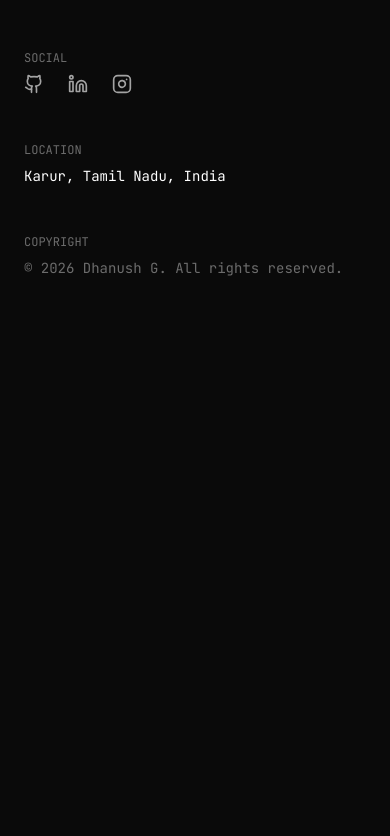
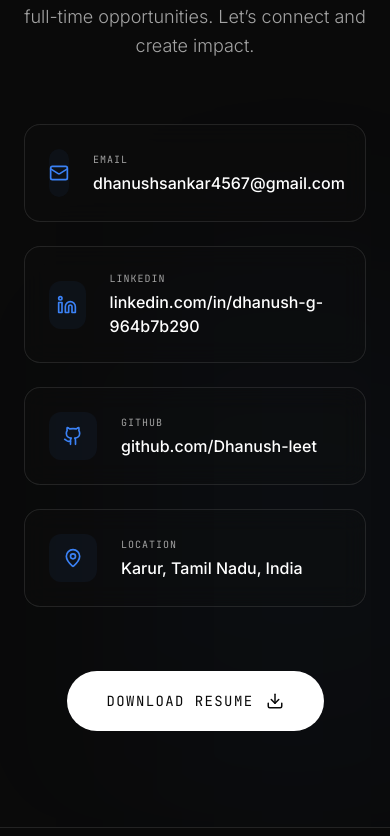
Before and after one commit to Dhanush-leet/Dhanush_Portfolio, a React (Vite) app: page / in a window 390 px wide. Shown: the part 8348-9184 px from the top of the page. Before the commit the page ends 8674 px from the top, so only its background shows below. Built offline with nearby package versions, Linux system fonts and the light colour scheme.

Commit message:
Updated portfolio resume download and added UI enhancements (Connect, ScrollToHash, Layout)

```diff
--- /dev/null
+++ b/components/Connect.tsx
@@ -0,0 +1,110 @@
+import React from 'react';
+import { motion } from 'framer-motion';
+import { MessageSquare, Mail, Linkedin, Github, MapPin, Download } from 'lucide-react';
+
+const Connect: React.FC = () => {
+    const contactInfo = [
+        {
+            icon: <Mail size={20} />,
+            label: "Email",
+            value: "dhanushsankar4567@gmail.com",
+            href: "mailto:dhanushsankar4567@gmail.com"
+        },
+        {
+            icon: <Linkedin size={20} />,
+            label: "LinkedIn",
+            value: "linkedin.com/in/dhanush-g-964b7b290",
+            href: "https://www.linkedin.com/in/dhanush-g-964b7b290/"
+        },
+        {
+            icon: <Github size={20} />,
+            label: "GitHub",
+            value: "github.com/Dhanush-leet",
+            href: "https://github.com/Dhanush-leet"
+        },
+        {
+            icon: <MapPin size={20} />,
+            label: "Location",
+            value: "Karur, Tamil Nadu, India",
+            href: "#"
+        }
+    ];
+
+    return (
+        <section id="connect" className="min-h-screen flex items-center px-6 lg:px-20 py-24 bg-background relative overflow-hidden">
+            {/* Background Decoration */}
+            <div className="absolute right-0 bottom-0 w-1/2 h-1/2 bg-accent/5 blur-[120px] rounded-full pointer-events-none" />
+            <div className="absolute left-0 top-0 w-1/4 h-full border-r border-border/5 pointer-events-none hidden lg:block" />
+
+            <div className="max-w-4xl mx-auto w-full relative z-10 text-center">
+                <motion.div
+                    initial={{ opacity: 0, y: 20 }}
+                    whileInView={{ opacity: 1, y: 0 }}
+                    viewport={{ once: true }}
+                    transition={{ duration: 0.8, ease: [0.16, 1, 0.3, 1] }}
+                >
+                    <span className="font-mono text-xs uppercase tracking-widest text-accent mb-6 block">
+                        // Get in Touch
+                    </span>
+
+                    <h2 className="text-4xl lg:text-5xl font-medium tracking-tight text-primary mb-8">
+                        Let’s Build Something <span className="text-accent italic">Meaningful.</span>
+                    </h2>
+
+                    <p className="text-secondary text-lg lg:text-xl font-light leading-relaxed mb-16 max-w-2xl mx-auto">
+                        Open to internships, collaborations, and full-time opportunities.
+                        <br className="hidden md:block" /> Let’s connect and create impact.
+                    </p>
+
+                    <div className="grid grid-cols-1 md:grid-cols-2 gap-6 mb-16">
+                        {contactInfo.map((item, idx) => (
+                            <motion.a
+                                key={item.label}
+                                href={item.href}
+                                target={item.href.startsWith('http') ? "_blank" : undefined}
+                                rel={item.href.startsWith('http') ? "noopener noreferrer" : undefined}
+                                initial={{ opacity: 0, y: 20 }}
+                                whileInView={{ opacity: 1, y: 0 }}
+                                viewport={{ once: true }}
+                                transition={{ duration: 0.5, delay: idx * 0.1 }}
+                                className="group flex items-center gap-6 p-6 bg-surface/30 backdrop-blur-md rounded-2xl border border-border/10 hover:border-accent/30 transition-all duration-300"
+                            >
+                                <div className="w-12 h-12 flex items-center justify-center rounded-xl bg-accent/5 text-accent group-hover:bg-accent group-hover:text-background transition-colors duration-300">
+                                    {item.icon}
+                                </div>
+                                <div className="text-left">
+                                    <span className="font-mono text-[10px] uppercase tracking-widest text-secondary block mb-1">
+                                        {item.label}
+                                    </span>
+                                    <span className="text-primary font-medium group-hover:text-accent transition-colors duration-300">
+                                        {item.value}
+                                    </span>
+                                </div>
+                            </motion.a>
+                        ))}
+                    </div>
+
+                    <motion.div
+                        initial={{ opacity: 0, scale: 0.9 }}
+                        whileInView={{ opacity: 1, scale: 1 }}
+                        viewport={{ once: true }}
+                        transition={{ duration: 0.5, delay: 0.4 }}
+                    >
+                        <a
+                            href="https://drive.google.com/uc?export=download&id=1LjVTsgCK_idVaj3O9WdnBsI4oouVJ4U6"
+                            target="_blank"
+                            rel="noopener noreferrer"
+                            download="Dhanush_G_Resume.pdf"
+                            className="inline-flex items-center gap-3 px-10 py-5 bg-primary text-background font-mono text-sm uppercase tracking-widest hover:bg-accent transition-colors duration-300 rounded-full group"
+                        >
+                            Download Resume
+                            <Download size={18} className="group-hover:translate-y-1 transition-transform" />
+                        </a>
+                    </motion.div>
+                </motion.div>
+            </div>
+        </section>
+    );
+};
+
+export default Connect;
--- a/components/Navigation.tsx
+++ b/components/Navigation.tsx
@@ -1,13 +1,13 @@
 import React, { useState, useEffect } from 'react';
 import { motion, AnimatePresence } from 'framer-motion';
 import { Menu, X } from 'lucide-react';
-import { Link, useLocation } from 'react-router-dom';
+import { Link } from 'react-router-dom';
+import { HashLink } from 'react-router-hash-link';
 import ThemeToggle from './ThemeToggle';
 
 const Navigation: React.FC = () => {
   const [isOpen, setIsOpen] = useState(false);
   const [scrolled, setScrolled] = useState(false);
-  const location = useLocation();
 
   useEffect(() => {
     const handleScroll = () => {
@@ -19,10 +19,11 @@ const Navigation: React.FC = () => {
 
   const navLinks = [
     { name: 'Home', href: '/' },
-    { name: 'Projects', href: '/projects' },
     { name: 'Academics', href: '/#academics' },
     { name: 'Philosophy', href: '/#philosophy' },
+    { name: 'Projects', href: '/#projects' },
     { name: 'Stack', href: '/#stack' },
+    { name: 'Connect', href: '/#connect' },
   ];
 
   return (
@@ -36,7 +37,6 @@ const Navigation: React.FC = () => {
       >
         <Link
           to="/"
-          onClick={() => window.scrollTo(0, 0)}
           className="font-mono text-xl tracking-tighter hover:opacity-70 transition-opacity text-primary"
         >
           DHANUSH_G
@@ -45,41 +45,28 @@ const Navigation: React.FC = () => {
         {/* Desktop Nav */}
         <div className="hidden md:flex items-center gap-8">
           {navLinks.map((link) => (
-            link.href.startsWith('/#') && location.pathname !== '/' ? (
-              <a
+            link.href.includes('#') ? (
+              <HashLink
                 key={link.name}
-                href={link.href}
-                className="text-xs font-mono uppercase tracking-widest text-secondary hover:text-primary transition-colors"
+                smooth
+                to={link.href}
+                className={`text-xs font-mono uppercase tracking-widest transition-colors ${link.name === 'Connect'
+                  ? 'px-4 py-2 border border-border/20 hover:bg-primary hover:text-background text-primary'
+                  : 'text-secondary hover:text-primary'
+                  }`}
               >
                 {link.name}
-              </a>
-            ) : link.href.startsWith('/#') ? (
-              <a
-                key={link.name}
-                href={link.href.substring(1)}
-                className="text-xs font-mono uppercase tracking-widest text-secondary hover:text-primary transition-colors"
-              >
-                {link.name}
-              </a>
+              </HashLink>
             ) : (
               <Link
                 key={link.name}
                 to={link.href}
-                onClick={() => {
-                  if (link.name === 'Home') window.scrollTo(0, 0);
-                }}
                 className="text-xs font-mono uppercase tracking-widest text-secondary hover:text-primary transition-colors"
               >
                 {link.name}
               </Link>
             )
           ))}
-          <a
-            href="mailto:dhanushsankar4567@gmail.com"
-            className="text-xs font-mono uppercase tracking-widest px-4 py-2 border border-border/20 hover:bg-primary hover:text-background transition-all text-primary"
-          >
-            Connect
-          </a>
           <ThemeToggle />
         </div>
 
@@ -112,32 +99,21 @@ const Navigation: React.FC = () => {
             </button>
             <div className="flex flex-col items-center gap-8">
               {navLinks.map((link) => (
-                link.href.startsWith('/#') && location.pathname !== '/' ? (
-                  <a
+                link.href.includes('#') ? (
+                  <HashLink
                     key={link.name}
-                    href={link.href}
+                    smooth
+                    to={link.href}
                     onClick={() => setIsOpen(false)}
                     className="text-2xl font-light tracking-tight text-primary hover:text-secondary transition-colors"
                   >
                     {link.name}
-                  </a>
-                ) : link.href.startsWith('/#') ? (
-                  <a
-                    key={link.name}
-                    href={link.href.substring(1)}
-                    onClick={() => setIsOpen(false)}
-                    className="text-2xl font-light tracking-tight text-primary hover:text-secondary transition-colors"
-                  >
-                    {link.name}
-                  </a>
+                  </HashLink>
                 ) : (
                   <Link
                     key={link.name}
                     to={link.href}
-                    onClick={() => {
-                      setIsOpen(false);
-                      if (link.name === 'Home') window.scrollTo(0, 0);
-                    }}
+                    onClick={() => setIsOpen(false)}
                     className="text-2xl font-light tracking-tight text-primary hover:text-secondary transition-colors"
                   >
                     {link.name}
--- /dev/null
+++ b/components/ScrollToHash.tsx
@@ -0,0 +1,19 @@
+import { useEffect } from "react";
+import { useLocation } from "react-router-dom";
+
+export default function ScrollToHash() {
+    const { pathname, hash } = useLocation();
+
+    useEffect(() => {
+        if (hash) {
+            const el = document.querySelector(hash);
+            if (el) {
+                el.scrollIntoView({ behavior: "smooth" });
+            }
+        } else {
+            window.scrollTo(0, 0);
+        }
+    }, [pathname, hash]);
+
+    return null;
+}
--- a/components/Work.tsx
+++ b/components/Work.tsx
@@ -9,7 +9,7 @@ const Work: React.FC = () => {
   const featuredProjects = projectsData.slice(0, 3);
 
   return (
-    <section id="work" className="py-24 md:py-40 px-6 md:px-12 bg-background relative overflow-hidden">
+    <section id="projects" className="py-24 md:py-40 px-6 md:px-12 bg-background relative overflow-hidden">
       {/* Subtle background decoration */}
       <div className="absolute right-0 top-0 w-1/3 h-full border-l border-border/5 pointer-events-none hidden lg:block" />
 
--- a/pages/Home.tsx
+++ b/pages/Home.tsx
@@ -4,6 +4,7 @@ import Philosophy from '../components/Philosophy';
 import Work from '../components/Work';
 import TechStack from '../components/TechStack';
 import Academics from '../components/Academics';
+import Connect from '../components/Connect';
 
 const Home: React.FC = () => {
   return (
@@ -13,6 +14,7 @@ const Home: React.FC = () => {
       <Philosophy />
       <Work />
       <TechStack />
+      <Connect />
     </main>
   );
 };
```
Also changed, not shown: App.tsx (+3 -10 lines), image.png (added), 1 other file (tests, documents, lock files or other folders). Lines whose indentation alone changed are shown as unchanged.
